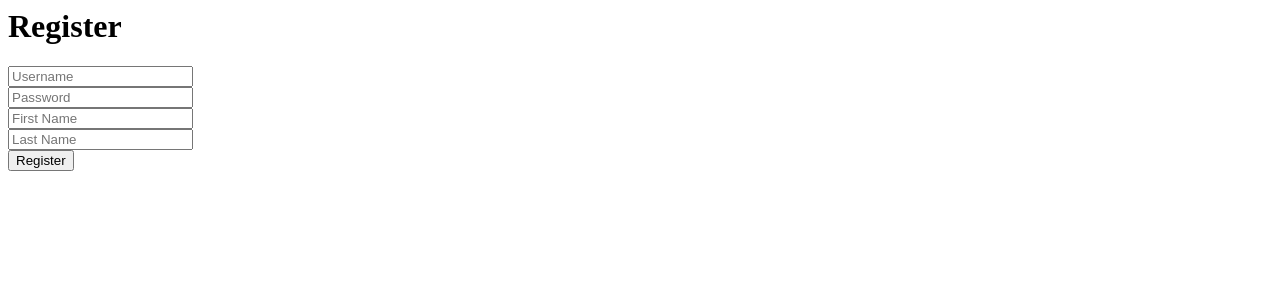
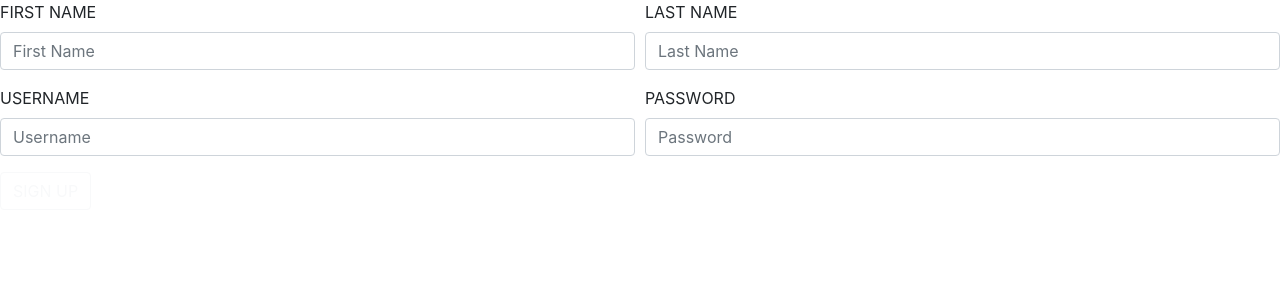
Before and after one commit to salmansiraj/Finstagram, a Flask app: page /register in a window 1280 px wide. Shown: the top 300 px of the page. Run offline with Flask 2, Linux system fonts and the light colour scheme; some libraries are stand-ins or nearby versions.

Commit message:
adding UI

```diff
--- a/app.py
+++ b/app.py
@@ -6,7 +6,7 @@ import pymysql.cursors
 from functools import wraps
 import time
 
-app = Flask(__name__)
+app = Flask(__name__, static_folder='templates/static')
 app.secret_key = "super secret key"
 IMAGES_DIR = os.path.join(os.getcwd(), "images")
 
--- a/templates/index.html
+++ b/templates/index.html
@@ -4,7 +4,7 @@
     <link href="https://fonts.googleapis.com/css?family=Fira+Sans" rel="stylesheet">
     <link href="https://fonts.googleapis.com/css?family=Cookie" rel="stylesheet">
     <link href="https://fonts.googleapis.com/css?family=Roboto+Condensed" rel="stylesheet">
-    <link rel="stylesheet" href="login.css">
+    <link rel="stylesheet" type="text/css" href="css/login.css">
 
     <title>Finstagram</title>
 </head>
--- a/templates/register.html
+++ b/templates/register.html
@@ -1,9 +1,41 @@
 <html>
     <head>
         <title>Register</title>
+        <link rel="stylesheet" href="https://stackpath.bootstrapcdn.com/bootstrap/4.3.1/css/bootstrap.min.css" integrity="sha384-ggOyR0iXCbMQv3Xipma34MD+dH/1fQ784/j6cY/iJTQUOhcWr7x9JvoRxT2MZw1T" crossorigin="anonymous">
+        <link href="https://fonts.googleapis.com/css?family=Fira+Sans" rel="stylesheet">
+        <link href="https://fonts.googleapis.com/css?family=Cookie" rel="stylesheet">
+        <link href="https://fonts.googleapis.com/css?family=Roboto+Condensed" rel="stylesheet">
+        <link rel="stylesheet" type="text/css" href="css/login.css">
     </head>
     <body>
-        <h1>Register</h1>
+
+        <section class="hero loginReg" id="register">
+                <div class="loginBox">
+                    <form action="/registerAuth" method="post">
+                        <div class="form-row">
+                            <div class="form-group col-md-6">
+                                    <label for="inputUsername4">FIRST NAME</label>
+                                    <input type="text" class="form-control" name="fname" placeholder="First Name" required/>
+                            </div>
+                            <div class="form-group col-md-6">
+                                    <label for="inputUsername4">LAST NAME</label>
+                                    <input type="text" class="form-control" name="lname" placeholder="Last Name" required/>
+                            </div>
+                            <div class="form-group col-md-6">
+                                <label for="inputUsername4">USERNAME</label>
+                                <input type="text" class="form-control" name="username" placeholder="Username" required/>
+                            </div>
+                            <div class="form-group col-md-6">
+                                <label for="inputPassword4">PASSWORD</label>
+                                <input type="password" class="form-control" id="inputPassword4" placeholder="Password" required/>
+                            </div>
+                        </div>
+                        <button type="submit" value="Register" class="btn btn-outline-light">SIGN UP</button>
+                    </form>
+                </div>
+        </section>
+
+        <!-- <h1>Register</h1>
         <div>
             <form action="/registerAuth" method="post">
                 <input type="text" name="username" placeholder="Username" required/>
@@ -16,7 +48,7 @@
                 <br/>
                 <input type="submit" value="Register">
             </form>
-        </div>
+        </div> -->
         {% if error %}
             {{ error }}
         {% endif %}
```
Also changed, not shown: templates/login.css (deleted, +0 -85 lines), templates/login.html (+27 -2 lines), templates/static/login.css (added, +86 -0 lines), images/finsta-landing.jpg (deleted), templates/assets/finsta-landing.jpg (deleted), 6 other files.
